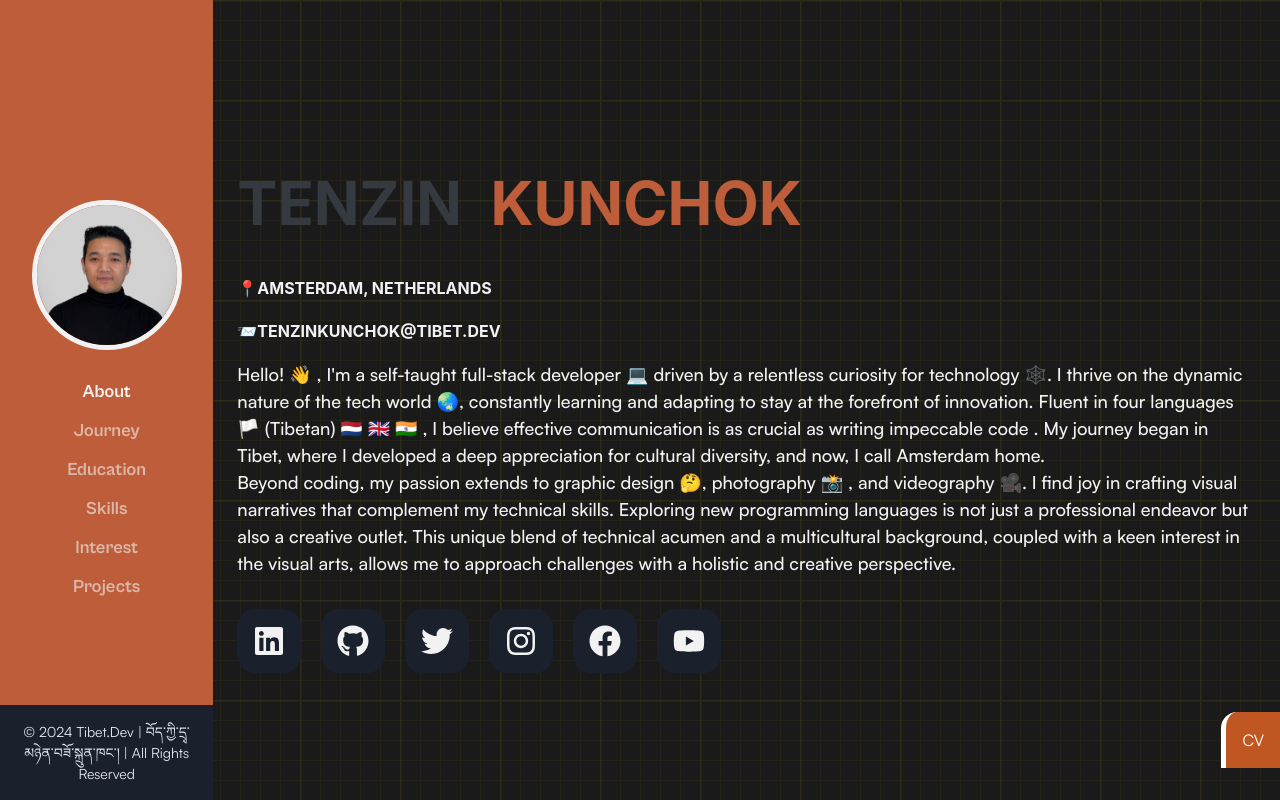
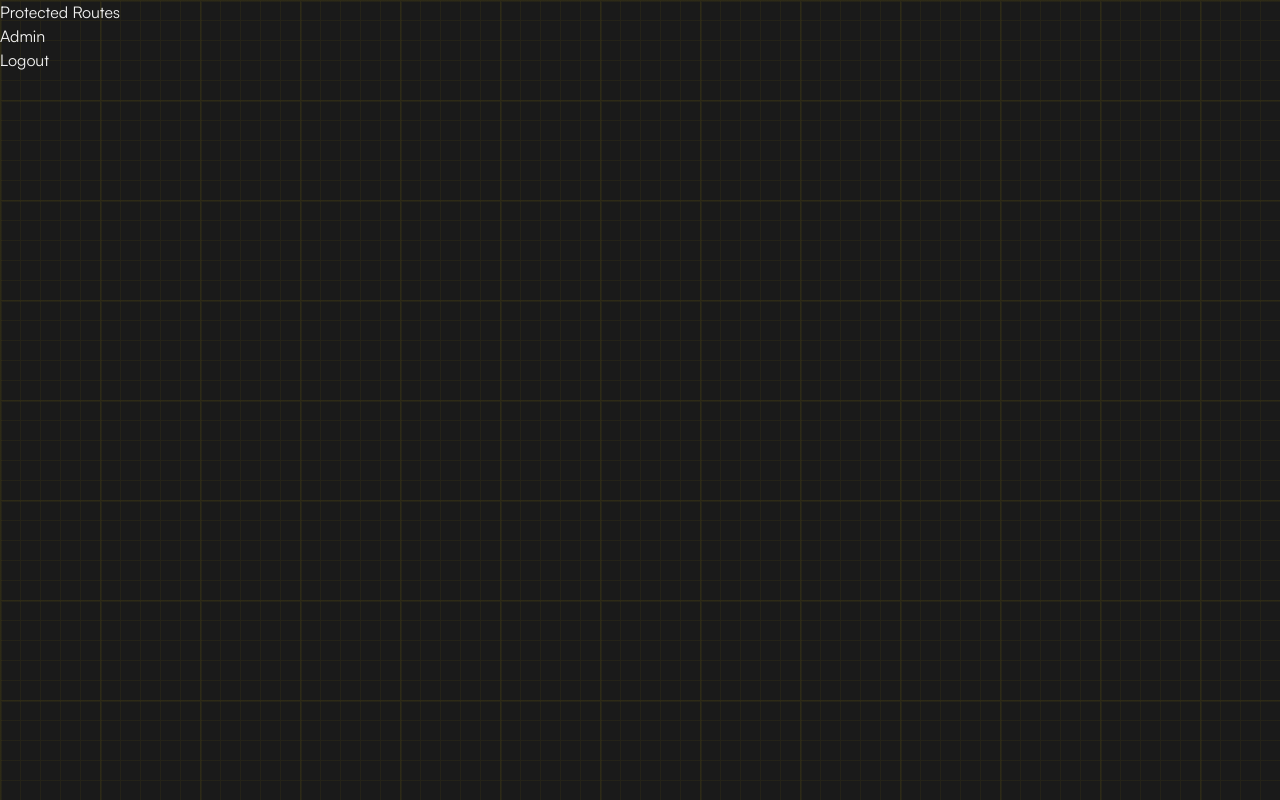
Before and after one commit to Tenzijn/portfolio-react, a React (Vite) app: page /admin in a window 1280 px wide. Before the commit this address led to /. Built offline with nearby package versions, Linux system fonts and the light colour scheme.

Commit message:
public and private route saperated

```diff
--- a/src/App.jsx
+++ b/src/App.jsx
@@ -1,14 +1,10 @@
 /* React Router */
 import { Routes, Route } from 'react-router-dom';
 
-/* Chakra UI */
-import { Box, Flex, Grid, GridItem, Hide } from '@chakra-ui/react';
 /* Styles */
 import './styles/App.scss';
 /* Components */
-import NavbarMobile from './components/NavbarMobile';
-import SidebarNav from './components/SidebarNav';
-import FloatingBtn from './components/FloatingBtn.jsx';
+import ProtectedRoutes from './components/ProtectedRoutes.jsx';
 /* Pages */
 import About from './pages/About';
 import Projects from './pages/Projects';
@@ -18,9 +14,10 @@
 import Skills from './pages/Skills';
 import CvPage from './pages/CvPage.jsx';
 import PageNotFound from './pages/PageNotFound';
+import Admin from './pages/Admin.jsx';
+import Public from './routers/Public.jsx';
 
 /* Images */
-import profilePic from '/tenzinkunchok.jpeg';
 
 /* Data */
 import {
@@ -32,50 +29,10 @@
   hobbies,
 } from './data/data.js';
 
-const navLinks = [
-  //don't change the order of these links as it will affect the order of the navbar
-  'About',
-  'Journey',
-  'Education',
-  'Skills',
-  'Interest',
-  'Projects',
-];
-
 function App() {
   return (
-    <Grid templateColumns={'repeat(12,1fr)'} overflow={'hidden'}>
-      <GridItem colSpan={12}>
-        <NavbarMobile
-          userName='Tenzin Kunchok'
-          navLinks={navLinks}
-          userImg={profilePic}
-        />
-      </GridItem>
-      <Hide below='lg'>
-        <GridItem colSpan={2} className='sidebarNav' maxWidth={'270px'}>
-          <FloatingBtn />
-          <SidebarNav navLinks={navLinks} profilePic={profilePic} />
-        </GridItem>
-      </Hide>
-      <GridItem
-        colSpan={{ base: 12, lg: 10 }}
-        h={{ lg: '100dvh' }}
-        overflow={{ lg: 'auto' }}
-      >
-        {/* flex has problem : top overflow and can't see so made it grid */}
-        <Flex
-          display={'grid'}
-          alignItems='center'
-          maxW={{ lg: '1500px' }}
-          mx={6}
-          my={{ base: 6, lg: 0 }}
-          h={'100%'}
-        >
-          {/*
-           * Routing/Navigation to all the pages
-           */}
     <Routes>
+      <Route element={<Public />}>
         <Route path='/' element={<About data={aboutMe} />} />
         <Route path='/journey' element={<Journey data={myJourney} />} />
         <Route path='/education' element={<Education data={education} />} />
@@ -83,11 +40,12 @@
         <Route path='/interest' element={<Interest data={hobbies} />} />
         <Route path='/projects' element={<Projects data={projects} />} />
         <Route path='/cv' element={<CvPage />} />
+      </Route>
+      <Route element={<ProtectedRoutes />}>
+        <Route path='/admin' element={<Admin />} />
+      </Route>
       <Route path='*' element={<PageNotFound />} />
     </Routes>
-        </Flex>
-      </GridItem>
-    </Grid>
   );
 }
 
--- /dev/null
+++ b/src/components/ProtectedRoutes.jsx
@@ -0,0 +1,23 @@
+import { useEffect, useState } from 'react';
+import { useNavigate, Outlet } from 'react-router-dom';
+
+function ProtectedRoutes() {
+  const [isAuthenticated, setIsAuthenticated] = useState(true);
+  const navigate = useNavigate();
+
+  useEffect(() => {
+    if (!isAuthenticated) {
+      navigate('/');
+    }
+  }, [navigate, isAuthenticated]);
+
+  return (
+    <div>
+      <h1>Protected Routes</h1>
+      <Outlet />
+      <button onClick={() => setIsAuthenticated(false)}>Logout</button>
+    </div>
+  );
+}
+
+export default ProtectedRoutes;
--- /dev/null
+++ b/src/pages/Admin.jsx
@@ -0,0 +1,5 @@
+function Admin() {
+  return <div>Admin</div>;
+}
+
+export default Admin;
--- /dev/null
+++ b/src/routers/Public.jsx
@@ -0,0 +1,55 @@
+import { Outlet } from 'react-router-dom';
+import { Grid, GridItem, Flex, Hide } from '@chakra-ui/react';
+import NavbarMobile from '../components/NavbarMobile';
+import SidebarNav from '../components/SidebarNav';
+import FloatingBtn from '../components/FloatingBtn';
+import profilePic from '/tenzinkunchok.jpeg';
+
+const navLinks = [
+  //don't change the order of these links as it will affect the order of the navbar
+  'About',
+  'Journey',
+  'Education',
+  'Skills',
+  'Interest',
+  'Projects',
+];
+
+function Public() {
+  return (
+    <Grid templateColumns={'repeat(12,1fr)'} overflow={'hidden'}>
+      <GridItem colSpan={12}>
+        <NavbarMobile
+          userName='Tenzin Kunchok'
+          navLinks={navLinks}
+          userImg={profilePic}
+        />
+      </GridItem>
+      <Hide below='lg'>
+        <GridItem colSpan={2} className='sidebarNav' maxWidth={'270px'}>
+          <FloatingBtn />
+          <SidebarNav navLinks={navLinks} profilePic={profilePic} />
+        </GridItem>
+      </Hide>
+      <GridItem
+        colSpan={{ base: 12, lg: 10 }}
+        h={{ lg: '100dvh' }}
+        overflow={{ lg: 'auto' }}
+      >
+        {/* flex has problem : top overflow and can't see so made it grid */}
+        <Flex
+          display={'grid'}
+          alignItems='center'
+          maxW={{ lg: '1500px' }}
+          mx={6}
+          my={{ base: 6, lg: 0 }}
+          h={'100%'}
+        >
+          <Outlet />
+        </Flex>
+      </GridItem>
+    </Grid>
+  );
+}
+
+export default Public;
```
Lines whose indentation alone changed are shown as unchanged.
